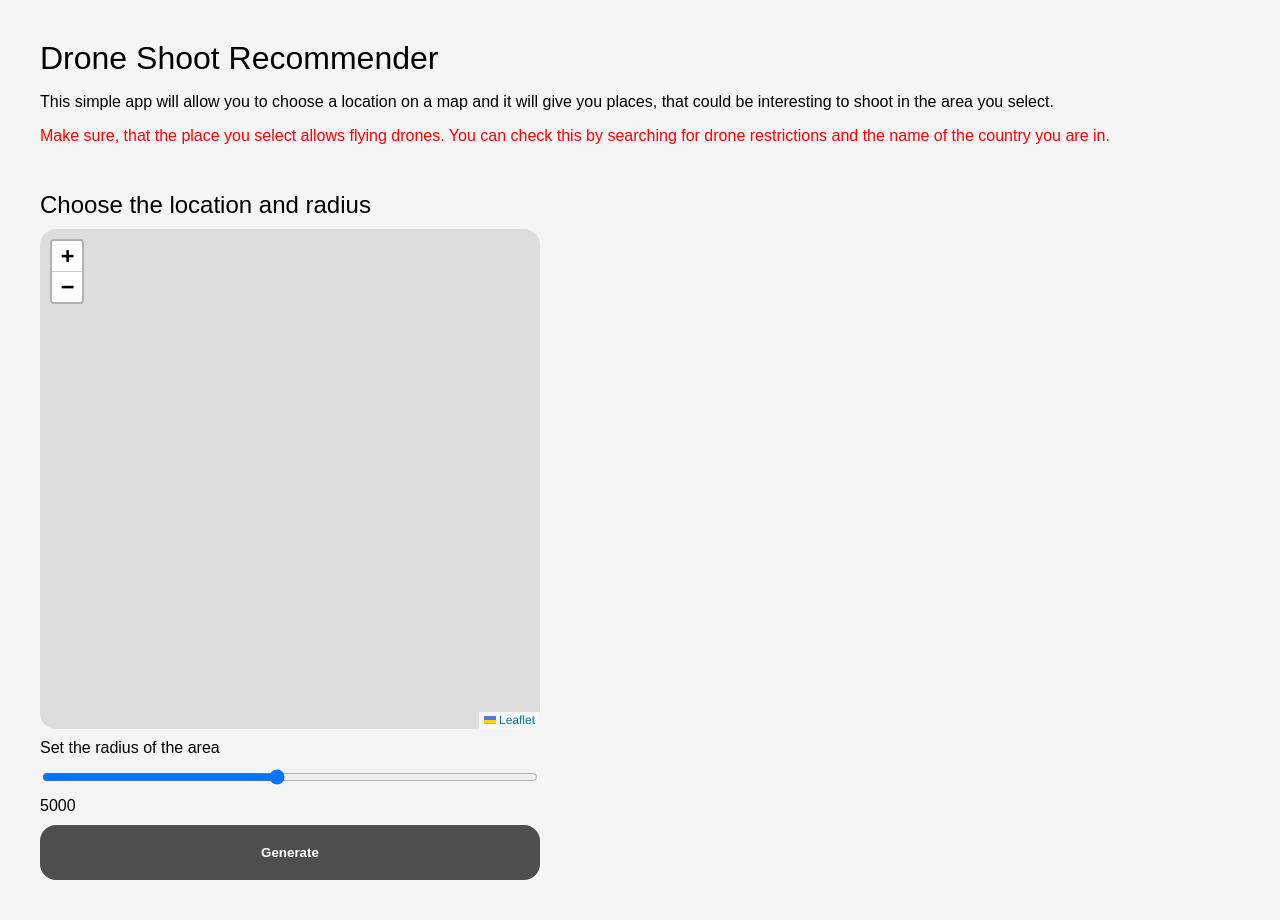
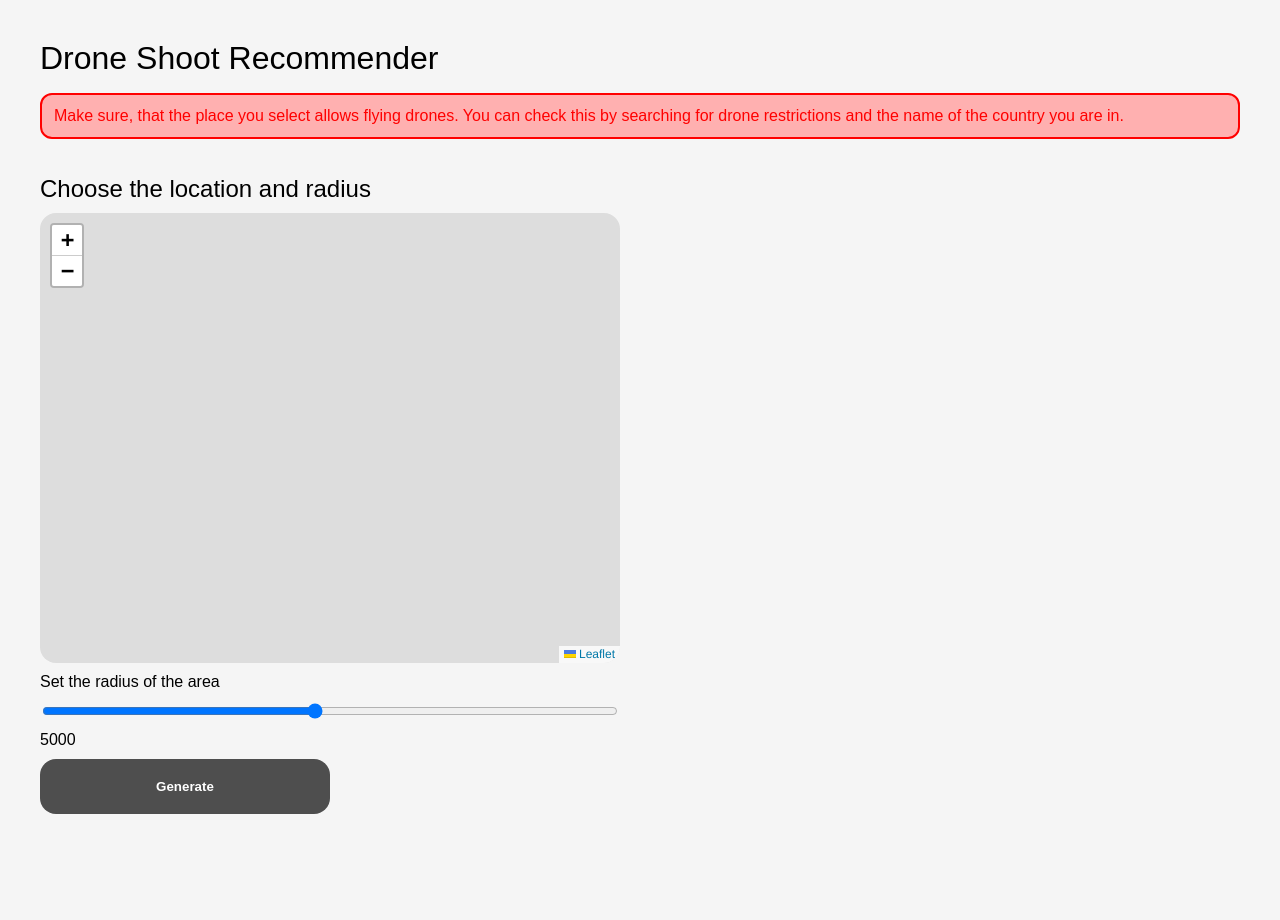
Before and after one commit to VojtYk2/drone_shoot_recommender, a Flask app: page / in a window 1280 px wide. After the commit the page ends 814 px from the top, so only its background shows below. Run offline with Flask 3, Linux system fonts and the light colour scheme.

Commit message:
Improved styling for the page, added show locations function

```diff
--- a/app.py
+++ b/app.py
@@ -69,7 +69,7 @@ def get_recommendations(lat, lng, radius):
                     lon_coord = recommendation.get('lon') or recommendation.get('center', {}).get('lon')
                     mapsLink = f"https://www.google.com/maps/search/?api=1&query={lat_coord},{lon_coord}"
                     cats = get_cats(recommendation)
-                    recommendations.append({"name":recommendation['tags']['name'], "link":mapsLink, "category":cats['category'], "subcategory":cats['subcategory']})
+                    recommendations.append({"name":recommendation['tags']['name'], "link":mapsLink, "category":cats['category'], "subcategory":cats['subcategory'], "lat":lat_coord, "lng":lon_coord})
 
 
     return recommendations
--- a/static/js/script.js
+++ b/static/js/script.js
@@ -7,6 +7,11 @@ L.tileLayer('https://tile.openstreetmap.org/{z}/{x}/{y}.png', {
 
 var marker;
 var circle;
+let lastGen = null;
+let gen = false;
+let load = false;
+let displayingLoc = false;
+let markers = [];
 
 function success(position) {
     var lat = position.coords.latitude;
@@ -46,9 +51,6 @@ else {
     }).addTo(map);
 }
 
-let gen = false;
-let load = false;
-
 function onMapClick(e) {
     if (marker) {
         map.removeLayer(marker);
@@ -76,6 +78,11 @@ function submitForm() {
     gen = true;
     load = true;
 
+    if (displayingLoc) {
+        displayLocations();
+    }
+    document.getElementsByClassName('displayLocationsButton')[0].style.display = 'none';
+
     if (window.innerWidth <= 900) {
         document.getElementsByClassName('mapDiv')[0].style.display = 'none';
     }
@@ -97,6 +104,7 @@ function submitForm() {
     .then(response => response.json())
     .then(data => {
         if(data.status === 'success') {
+            lastGen = data.data.recommendations;
             displayRecommendations(data.data.recommendations);
         }
         else if(data.status === 'no_results') {
@@ -134,6 +142,7 @@ function displayNoResults(message) {
 function displayRecommendations(recommendations) {
     const recommendationsDiv = document.getElementsByClassName('recommendationsDiv')[0];
     load = false;
+    document.getElementsByClassName('displayLocationsButton')[0].style.display = 'block';
     if (window.innerWidth <= 900) {
         recommendationsDiv.innerHTML = '<button class="generate-again">Generate Again</button><h2>Recommendations</h2>';
     }
@@ -159,6 +168,32 @@ function displayRecommendations(recommendations) {
         a.target = '_blank';
         recommendationsContainer.appendChild(a);
     });
+}
+
+function displayLocations() {
+    if (!displayingLoc) {
+        displayingLoc = true;
+        var locMarker;
+        lastGen.forEach(element => {
+            locMarker = L.marker([element.lat, element.lng]).addTo(map);
+            markers.push(locMarker);
+            locMarker.bindPopup(element.name);
+            locMarker.on('mouseover', function (e) {
+                this.openPopup();
+            });
+            locMarker.on('mouseout', function (e) {
+                this.closePopup();
+            });
+        });
+        document.getElementsByClassName('displayLocationsButton')[0].innerHTML = 'Hide Locations';
+    }
+    else {
+        markers.forEach(element => {
+            map.removeLayer(element);
+        });
+        displayingLoc = false;
+        document.getElementsByClassName('displayLocationsButton')[0].innerHTML = 'Show Locations';
+    }
 }
 
 document.getElementById('radius').addEventListener('input', function() {
--- a/static/style/style.css
+++ b/static/style/style.css
@@ -7,7 +7,7 @@ body {
 }
 header {
     padding: 40px;
-    padding-bottom: 10px;
+    padding-bottom: 0;
 }
 header h1 {
     margin: 0;
@@ -43,14 +43,30 @@ button {
     padding: 20px;
     border: none;
     border-radius: 16px;
+    transition: transform 0.5s ease, box-shadow 0.5s ease, z-index 0.5s ease;
+}
+button:hover {
+    transform: scale(1.02);
+    box-shadow: 0 12px 24px rgba(0, 0, 0, 0.3);
+}
+.mapDiv {
+    width: calc(50% - 20px);
 }
 #map {
-    height: 500px;
-    width: 500px;
+    height: 450px;
+    width: 100%;
     border-radius: 16px;
 }
+.buttons {
+    width: 100%;
+    display: flex;
+    gap: 10px;
+}
+.buttons button {
+    width: 50%;
+}
 .recommendationsDiv {
-    width: 100%;
+    width: calc(50% - 20px);
 }
 .recommendations {
     display: grid;
@@ -80,11 +96,19 @@ button {
 .recommendations p {
     margin: 0;
 }
+.warning {
+    border-radius: 12px;
+    padding: 12px;
+    border: red 2px solid;
+    background-color: rgb(255, 176, 176);
+    color: red;
+}
 @media (max-width: 900px) {
     section {
         flex-direction: column;
         padding: 0;
     }
+    .mapDiv,
     #map,
     .recommendationsDiv {
         width: 100%;
--- a/templates/index.html
+++ b/templates/index.html
@@ -11,8 +11,7 @@
 <body>
     <header>
         <h1>Drone Shoot Recommender</h1>
-        <p>This simple app will allow you to choose a location on a map and it will give you places, that could be interesting to shoot in the area you select.</p>
-        <p style="color: red;">Make sure, that the place you select allows flying drones. You can check this by searching for drone restrictions and the name of the country you are in.</p>
+        <p class="warning">Make sure, that the place you select allows flying drones. You can check this by searching for drone restrictions and the name of the country you are in.</p>
     </header>
     <section>
         <div class="mapDiv">
@@ -21,7 +20,10 @@
             <label for="radius">Set the radius of the area</label>
             <input type="range" name="radius" id="radius" min="500" max="10000" step="500" value="5000" oninput="radiusOutput.value = this.value">
             <output name="radiusOutput" id="radiusOutput" for="radius">1000</output>
-            <button type="button" onclick="submitForm()">Generate</button>
+            <div class="buttons">
+                <button type="button" onclick="submitForm()">Generate</button>
+                <button type="button" onclick="displayLocations()" style="display: none;" class="displayLocationsButton">Show Locations</button>
+            </div>
         </div>
         <div class="recommendationsDiv "></div>
     </section>
```
